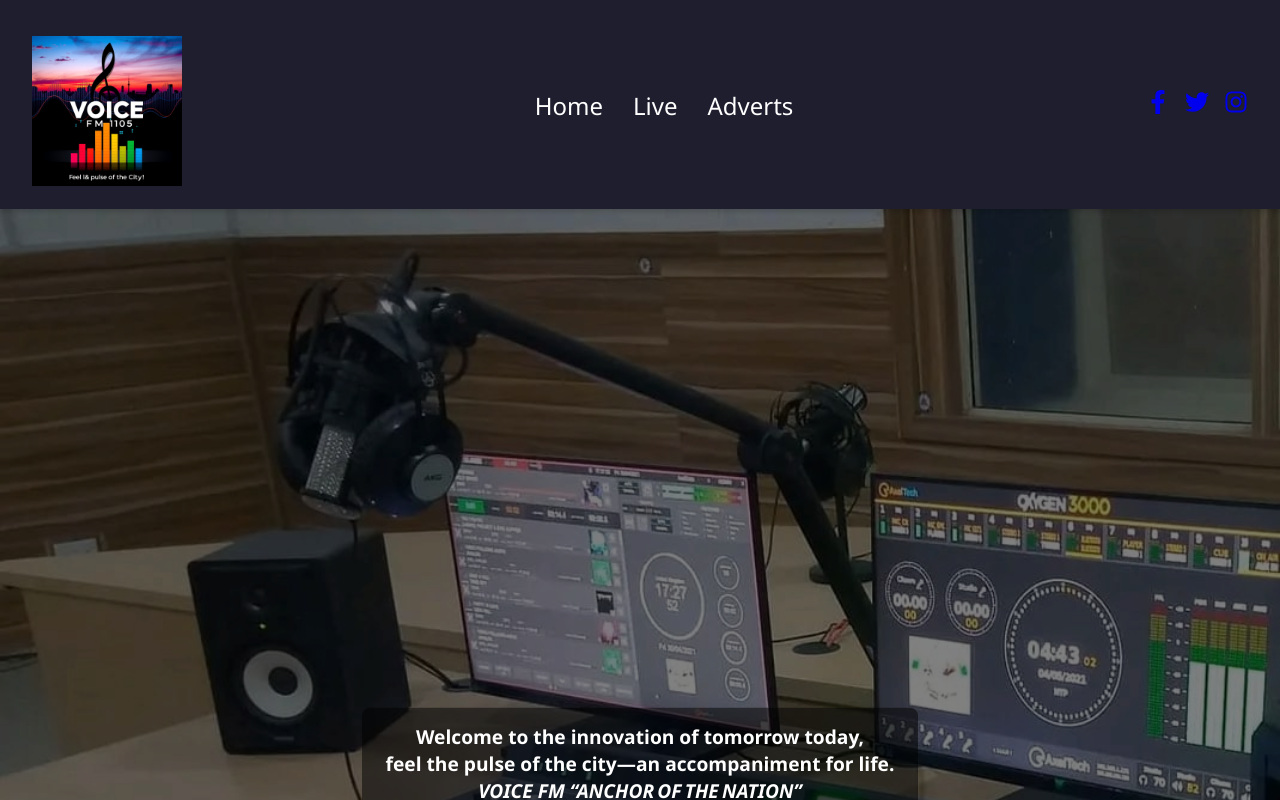
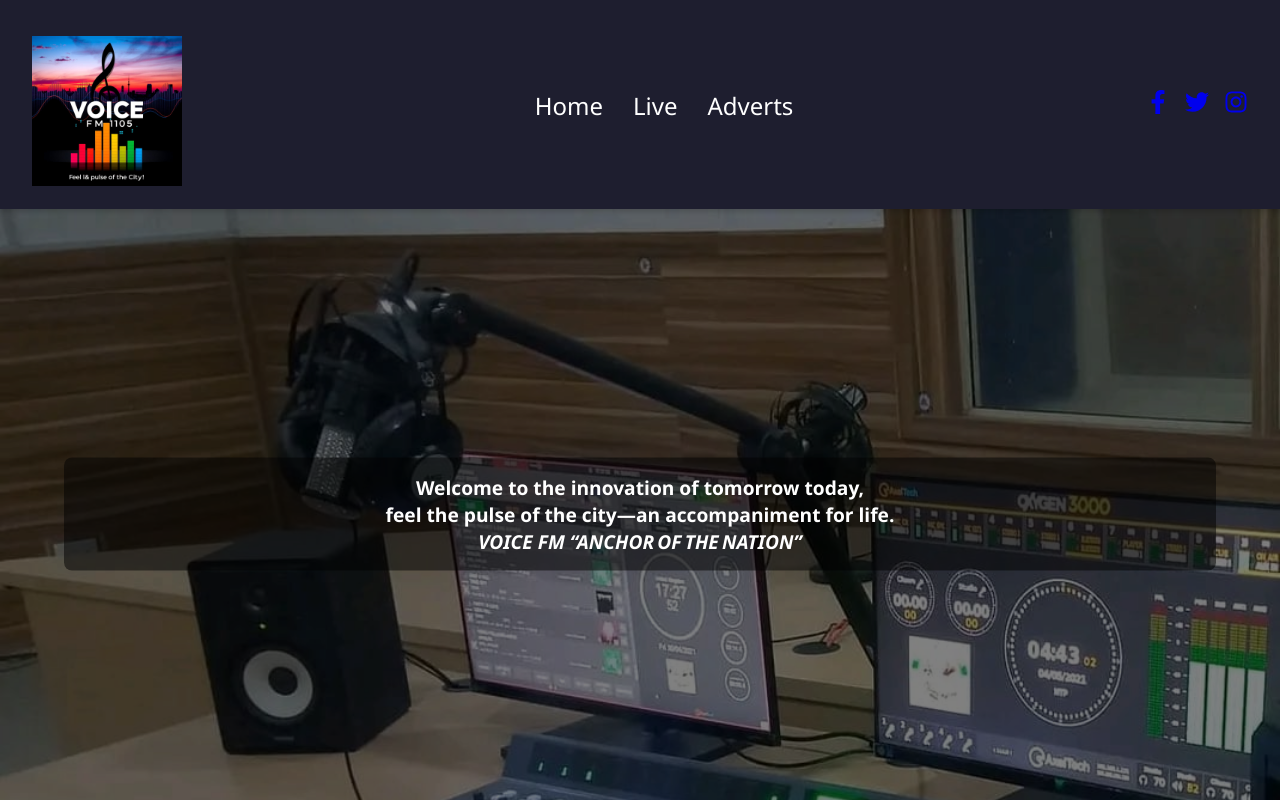
Before and after one commit to Phumudzo3/fm, a React (Create React App) app: page / in a window 1280 px wide. Shown: the top 800 px of the page. Built offline with nearby package versions, Linux system fonts and the light colour scheme.

Commit message:
intial files

```diff
--- a/src/components/StationBanner.css
+++ b/src/components/StationBanner.css
@@ -28,12 +28,13 @@
 
 .banner-text {
   background: rgba(0, 0, 0, 0.5);
-  display: inline-block;
   padding: 1rem 1.5rem;
   border-radius: 8px;
   font-size: 1.2rem;
-  line-height: 1.4;
+
   max-width: 100%;
+ position: relative;
+ bottom: 250px;
 }
 
 .manager-container {
```
